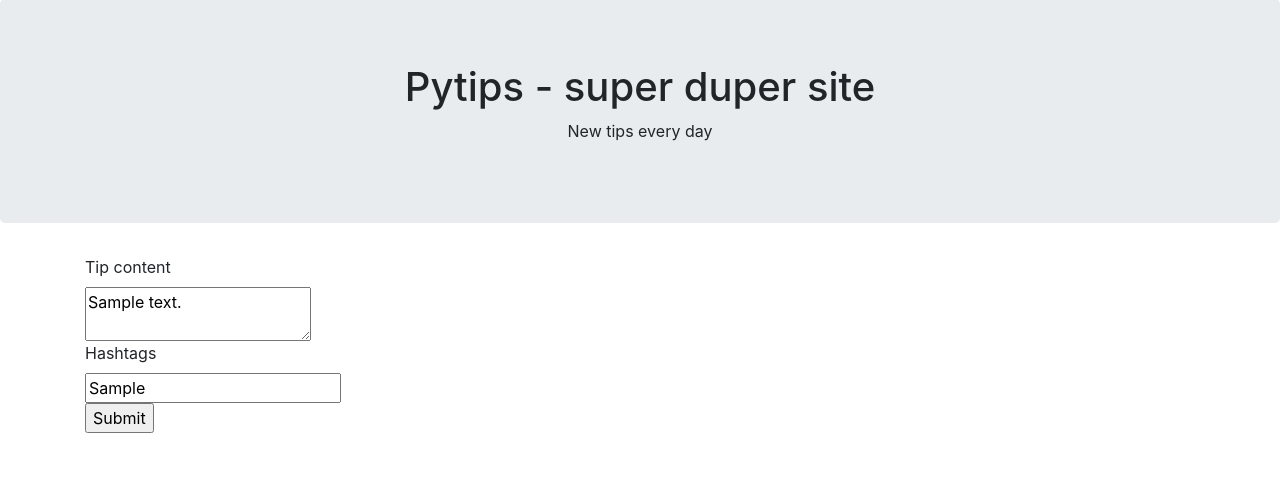
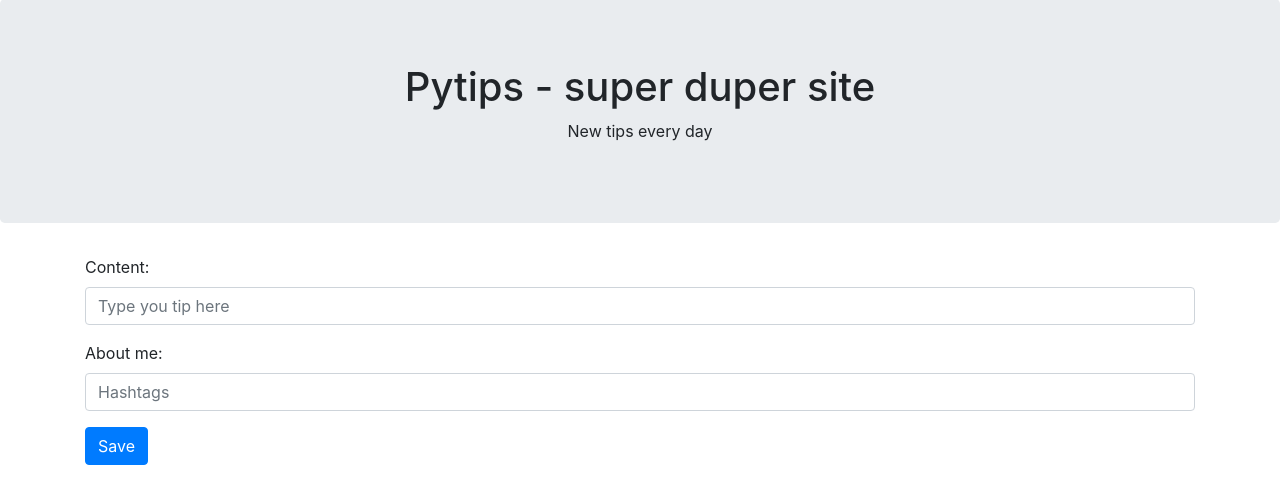
Before and after one commit to lexluter1988/pytips, a Flask app: page /tips/edit/1 in a window 1280 px wide. Shown: the part 101-605 px from the top of the page. Run offline with Flask 2, Linux system fonts and the light colour scheme; a user stored in the database is signed in; tables that the repository leaves empty hold one stand-in row (values such as "Sample post"); some libraries are stand-ins or nearby versions.

Commit message:
closes #85

```diff
--- a/app/models.py
+++ b/app/models.py
@@ -1,4 +1,5 @@
 import json
+from hashlib import md5
 from datetime import datetime
 from app import login
 from flask_login import UserMixin
@@ -78,6 +79,11 @@ class User(UserMixin, db.Model):
 
     def __repr__(self):
         return '<User {}>'.format(self.username)
+
+    def avatar(self, size):
+        digest = md5(self.email.lower().encode('utf-8')).hexdigest()
+        return 'https://www.gravatar.com/avatar/{}?d=identicon&s={}'.format(
+            digest, size)
 
     def can(self, permissions):
         return self.role is not None and (self.role.permissions & permissions == permissions)
--- a/app/templates/main/user.html
+++ b/app/templates/main/user.html
@@ -10,13 +10,14 @@
         </p>
     {% endif %}
     <h1>{{ _('User:') }} {{ user.username }}</h1>
+    <img src="{{ user.avatar(128) }}" alt="top">
     <h2>{{ _('About:') }} {{ user.about_me }}</h2>
     <p>{{ _('Last seen on:') }} {{ moment(user.last_seen).format('LLL') }}</p>
     {% if user == current_user %}
     <p>{{ _('Posts:') }} {{ tips | length }}</p>
         <ul>
             {% for tip in tips %}
-                <li>{{ tip.body }} <a href="{{ url_for('tips.delete_tip', tip_id = tip.id ) }}"><span class="glyphicon glyphicon-trash"></span></a></li>
+                <li>{{ tip.body }}<a href="{{ url_for('tips.delete_tip', tip_id = tip.id ) }}"><i class="fa fa-trash-o fa-1x"></i></a></li>
             {% endfor %}
         </ul>
     <p>{{ _('Following:') }}</p>
--- a/app/templates/tips/new_tips.html
+++ b/app/templates/tips/new_tips.html
@@ -2,12 +2,16 @@
 {% block app_content %}
     {% if form %}
         <form action="" method="post">
-            {{ form.hidden_tag() }}
-            {{ form.tip.label }}<br>
-            {{ form.tip }}<br>
-            {{ form.hashtags.label }}<br>
-            {{ form.hashtags }}<br>
-            {{ form.submit() }}<br>
+              {{ form.hidden_tag() }}
+              <div class="form-group">
+                <label for="tip">{{ _('Content') }}:</label>
+                <input type="text" class="form-control" placeholder="{{ _('Type you tip here') }}" name="tip" id="tip" required>
+              </div>
+              <div class="form-group">
+                <label for="hashtags">{{ _('About me') }}:</label>
+                <input type="text" class="form-control" placeholder="{{ _('Hashtags') }}" name="hashtags" id="hashtags">
+              </div>
+              <button type="submit" class="btn btn-primary" name="submit" id="submit">{{ _('Save') }}</button>
         </form>
     <br>
     {% endif %}
--- a/app/templates/tips/search_results.html
+++ b/app/templates/tips/search_results.html
@@ -12,7 +12,7 @@
                 <div id="tips">
                     <h2>Did you know that</h2>
                     <code>{{ tip }}</code>
-                    <br><small> <b> created by: </b> <a href="{{  url_for('main.user', username=tip.author.username)  }}">{{  tip.author.username }}</a>
+                    <br><small> <b> created by: </b> <img src="{{ tip.author.avatar(24) }}" alt="top"> <a href="{{  url_for('main.user', username=tip.author.username)  }}">{{  tip.author.username }}</a>
                     <a href="{{  url_for('tips.follow', username=tip.author.username)}}">{{ _('follow') }}</a> </small>
                 </div>
                 <div id="hashtags">
--- a/app/templates/tips/tips.html
+++ b/app/templates/tips/tips.html
@@ -11,7 +11,7 @@
             <div id="tips">
                 <h2>Did you know that</h2>
                 <code>{{ tip }}</code>
-                <br><small> <b> created by: </b> <a href="{{  url_for('main.user', username=tip.author.username)  }}">{{  tip.author.username }}</a>
+                <br><small> <b> created by: </b> <img src="{{ tip.author.avatar(24) }}" alt="top"> <a href="{{  url_for('main.user', username=tip.author.username)  }}">{{  tip.author.username }}</a>
                 <a href="{{  url_for('tips.follow', username=tip.author.username)}}">{{ _('follow') }}</a> </small>
             </div>
             <div id="hashtags">
```
